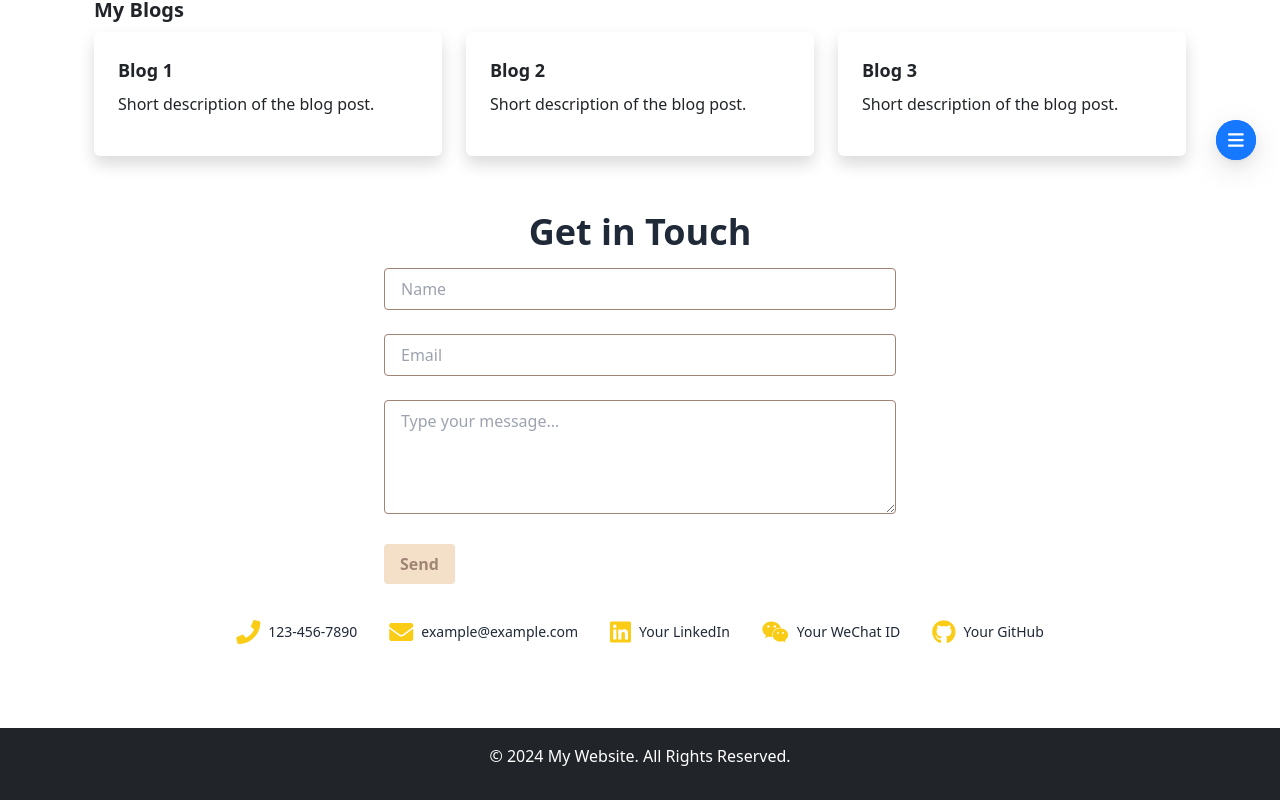
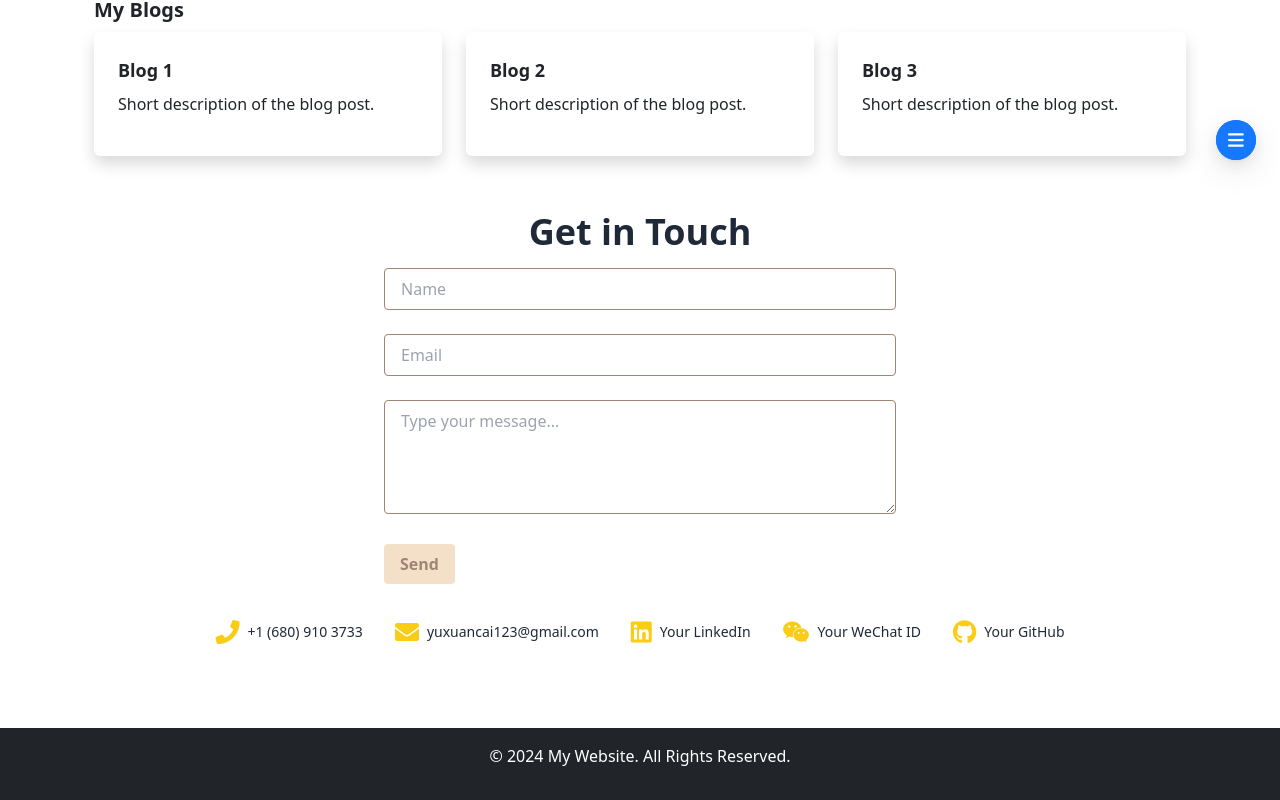
Before and after one commit to YuxuanCai320/Portfolio, a React (Create React App) app in the folder portfolio/: page / in a window 1280 px wide. Shown: the part 616-1416 px from the top of the page. Built offline with nearby package versions, Linux system fonts and the light colour scheme; no server answers; the database is empty.

Commit message:
Update Contact.js

```diff
--- a/portfolio/src/components/Contact.js
+++ b/portfolio/src/components/Contact.js
@@ -79,11 +79,11 @@ function Contact() {
             <div className="contact-icons">
                 <div className="contact-item">
                     <i className="fas fa-phone"></i>
-                    <a href="tel:1234567890">123-456-7890</a>
+                    <a href="tel:6809103733">+1 (680) 910 3733</a>
                 </div>
                 <div className="contact-item">
                     <i className="fas fa-envelope"></i>
-                    <a href="mailto:example@example.com">example@example.com</a>
+                    <a href="mailto:yuxuancai123@gmail.com">yuxuancai123@gmail.com</a>
                 </div>
                 <div className="contact-item">
                     <i className="fab fa-linkedin"></i>
```
